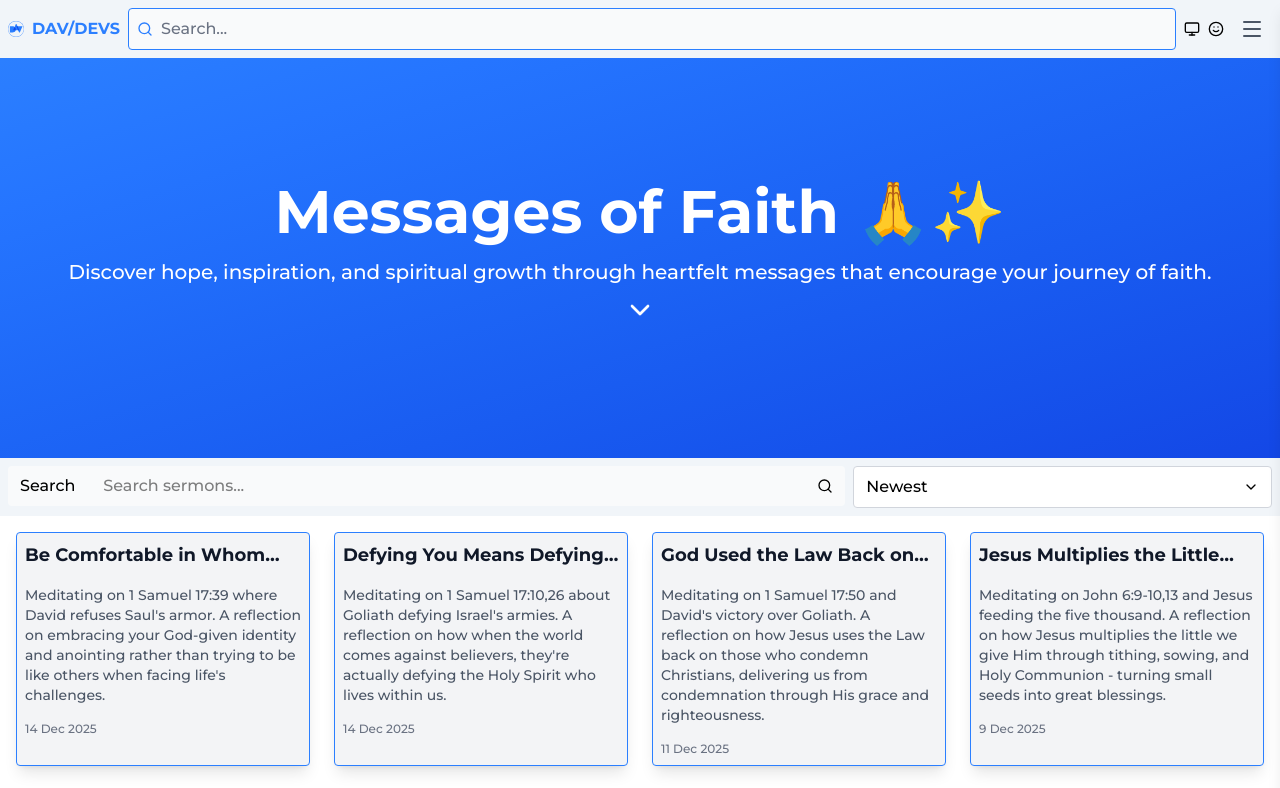
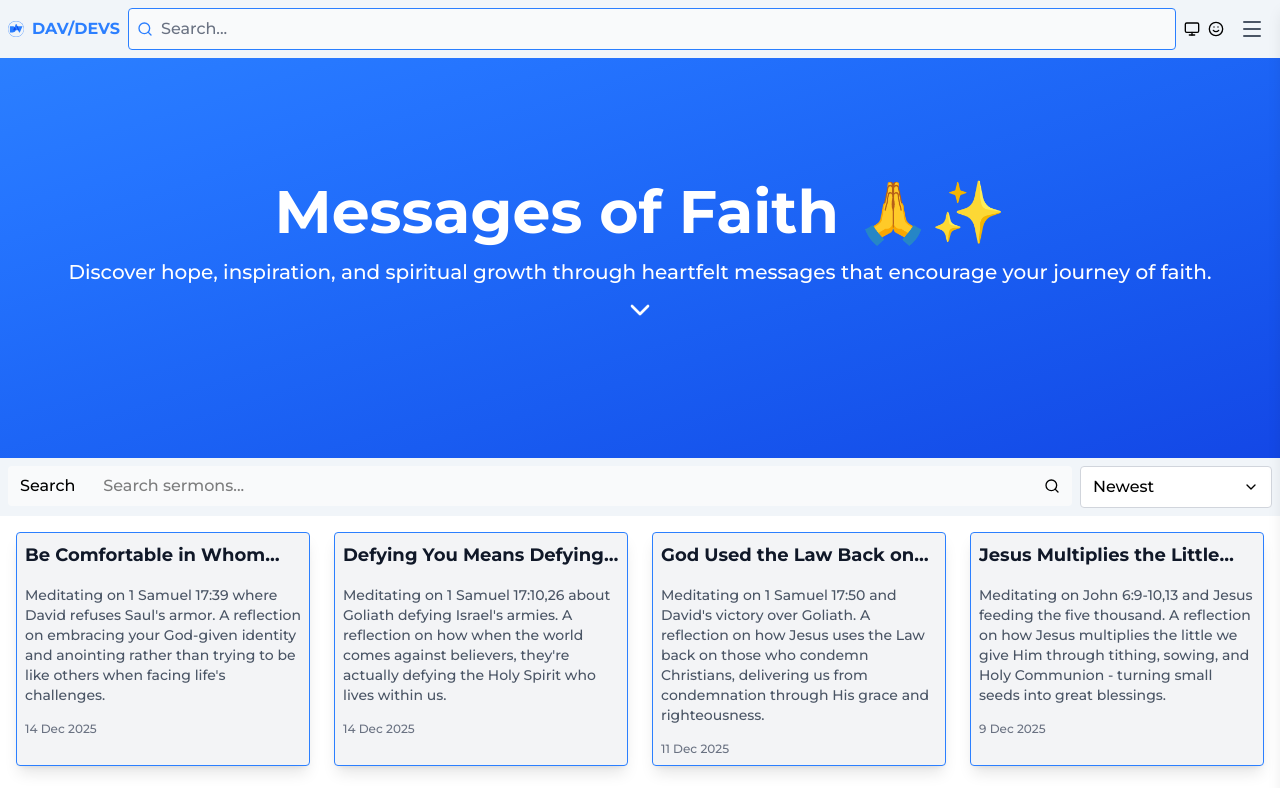
Before and after one commit to davinaleong/proj-davdevs-2025, a Next.js app: page /faith in a window 1280 px wide. Shown: the top 788 px of the page. Built offline with nearby package versions, Linux system fonts and the light colour scheme.

Commit message:
Fixed List Header layout issues.

```diff
--- a/app/components/ListHeader.tsx
+++ b/app/components/ListHeader.tsx
@@ -29,12 +29,12 @@ export default function ListHeader({
                 onSearch={onSearch}
                 onSearchChange={onSearchChange}
                 placeholder={searchPlaceholder}
-                className="flex-2"
+                className="flex-auto min-w-0"
             />
             <SortInput
                 value={sortValue}
                 onChange={onSortChange}
-                className="flex-1"
+                className="shrink-0 w-48"
             />
         </header>
     )
```
